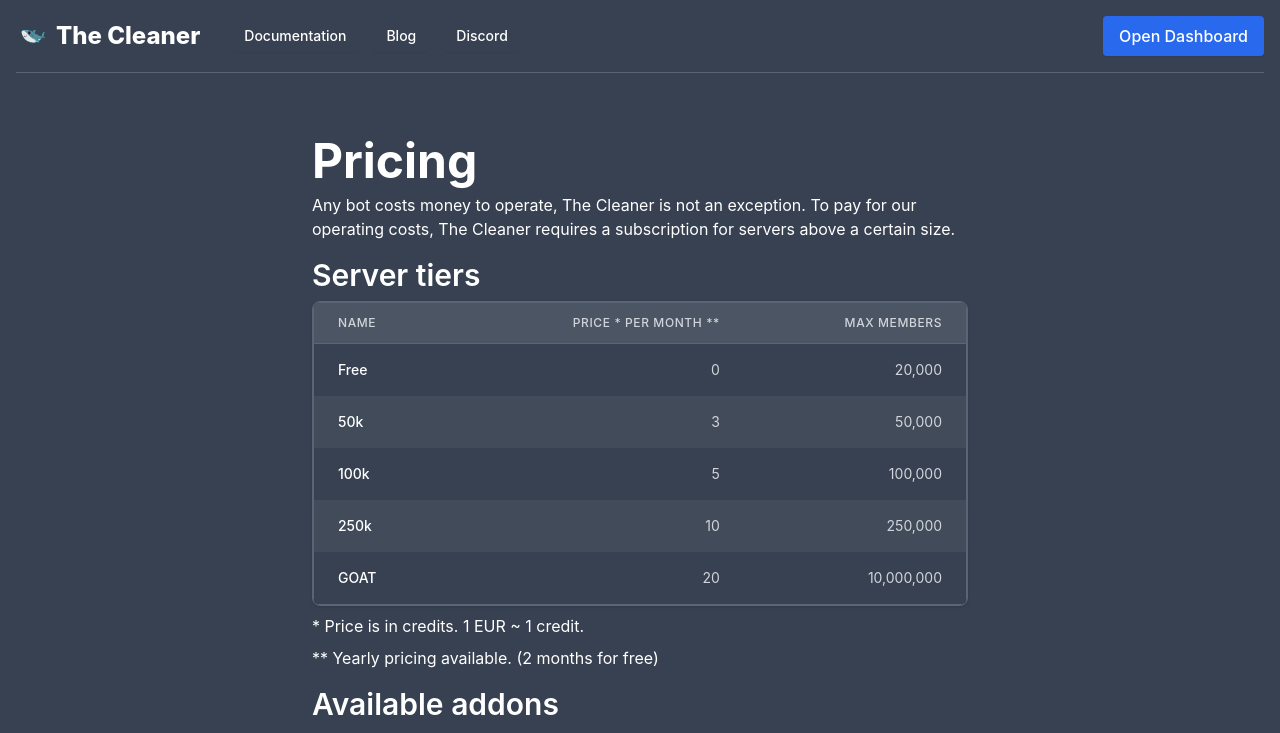
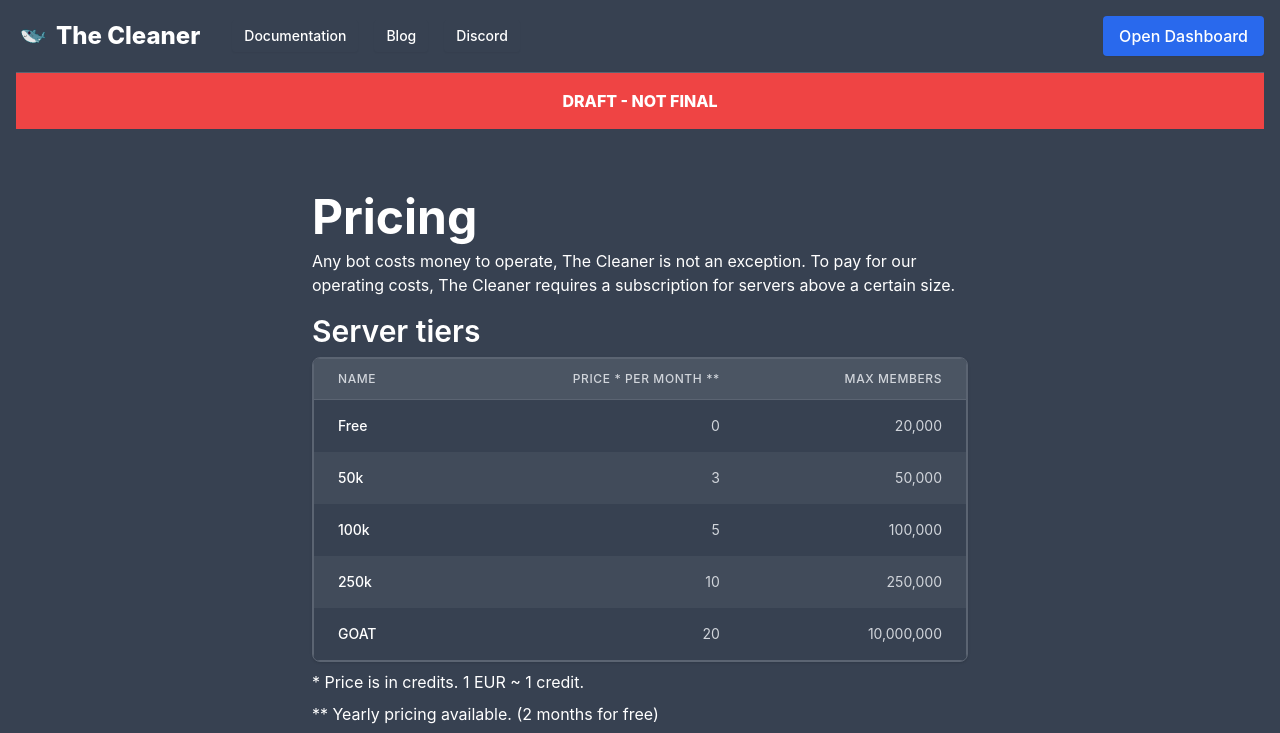
Before and after one commit to cleaner-bot/website, a Next.js app: page /pricing in a window 1280 px wide. Shown: the top 733 px of the page. Built offline with nearby package versions, Linux system fonts and the light colour scheme.

Commit message:
add draft disclaimer

```diff
--- a/pages/pricing.jsx
+++ b/pages/pricing.jsx
@@ -10,6 +10,9 @@ export default function Pricing() {
                 description="You aren't supposed to see this yet :eyes:"
             />
             <Header />
+            <div className="py-4 font-extrabold text-center bg-red-500">
+                DRAFT - NOT FINAL
+            </div>
             <div className="w-full mx-auto mt-16 space-y-2 max-w-prose">
                 <h2 className="text-5xl font-bold">Pricing</h2>
                 <p>
```
